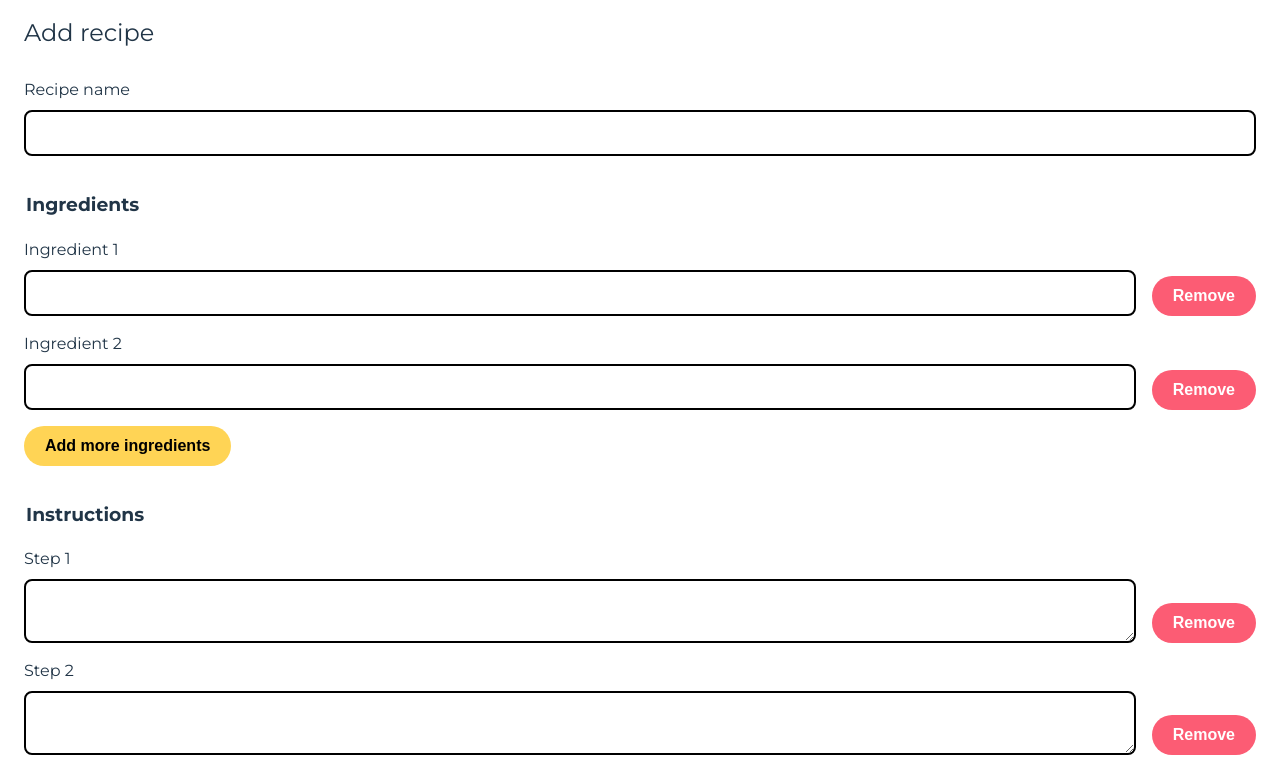
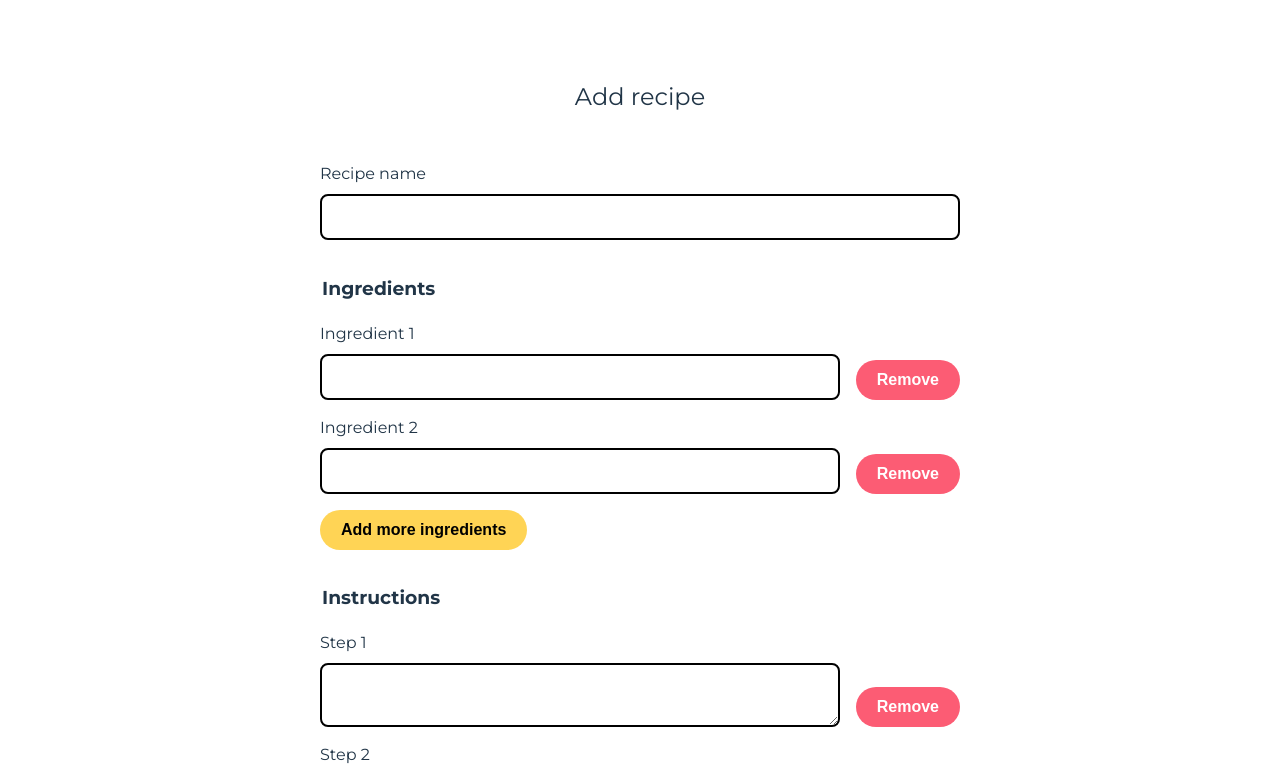
Before and after one commit to Corneliaryas/recipes-frontend, a React (Vite) app: page /add-recipe in a window 1280 px wide. Shown: the top 769 px of the page. Built offline with nearby package versions, Linux system fonts and the light colour scheme.

Commit message:
feat: add recipe

```diff
--- a/package.json
+++ b/package.json
@@ -14,6 +14,7 @@
     "@emotion/styled": "^11.14.0",
     "@tanstack/react-query": "^5.66.0",
     "@tanstack/react-query-devtools": "^5.66.0",
+    "axios": "^1.7.9",
     "react": "^18.3.1",
     "react-dom": "^18.3.1",
     "react-router": "^7.1.5"
--- a/src/AddRecipe/AddRecipe.tsx
+++ b/src/AddRecipe/AddRecipe.tsx
@@ -1,73 +1,57 @@
-import styled from "@emotion/styled";
+import { useMemo, useState } from "react";
+import {
+  StyledContainer,
+  Label,
+  Input,
+  Form,
+  Fieldset,
+  FieldsetField,
+  StyledRemoveButton,
+  StyledAddButton,
+  Textarea,
+  StyledSubmitButton,
+} from "./styles";
+import { useMutation } from "@tanstack/react-query";
+import axios from "axios";
 import { Button } from "../ui/Button";
-import { useState } from "react";
-
-const Form = styled.form`
-  display: flex;
-  flex-direction: column;
-  gap: 1rem;
-  margin: 2rem 0;
-`;
-const Input = styled.input`
-  padding: 0.75rem;
-  border-radius: 0.5rem;
-  box-sizing: border-box;
-  font-size: 1rem;
-  width: 100%;
-  background-color: transparent;
-  border: 2px solid black;
-  color: var(--main-text-color);
-`;
-
-const Textarea = styled.textarea`
-  padding: 0.75rem;
-  border-radius: 0.5rem;
-  box-sizing: border-box;
-  font-size: 1rem;
-  width: 100%;
-  background-color: transparent;
-  border: 2px solid black;
-  color: var(--main-text-color);
-`;
-
-const Label = styled.label`
-  display: flex;
-  flex-direction: column;
-  width: 100%;
-  gap: 0.5rem;
-`;
-
-const FieldsetField = styled.div`
-  display: flex;
-  flex-direction: row;
-  justify-content: space-between;
-  align-items: flex-end;
-  gap: 1rem;
-`;
-
-const Fieldset = styled.fieldset`
-  border: none;
-  margin: 0;
-  padding: 0;
-  display: flex;
-  flex-direction: column;
-  gap: 1rem;
-`;
-
-const StyledAddButton = styled(Button)`
-  background-color: var(--tertiary-color);
-`;
-const StyledRemoveButton = styled(Button)`
-  background-color: var(--secondary-color);
-  color: white;
-`;
-
-const StyledSubmitButton = styled(Button)`
-  width: 100%;
-  margin: 1rem 0;
-`;
+import { Link } from "react-router";
+interface Recipe {
+  title: string;
+  ingredients: string[];
+  instructions: string;
+}
+const postRecipe = async (recipe: Recipe) => {
+  const url = `https://recipes-backend-cl9w.onrender.com/recipes`;
+  const res = await axios({
+    method: "post",
+    url: url,
+    headers: { "Content-Type": "application/json" },
+    data: recipe,
+  });
+  return res;
+};
 
 export const AddRecipe = () => {
+  const mutation = useMutation({
+    mutationFn: (recipe: Recipe) => {
+      return postRecipe(recipe);
+    },
+    onSuccess(data) {
+      setName("");
+      setIngredientsFields([{ value: "" }, { value: "" }]);
+      setInstructionsFields([{ value: "" }, { value: "" }]);
+      setNewRecipeId(data.data._id);
+      console.log(data.data);
+    },
+  });
+  const errorMessage = useMemo(
+    () =>
+      mutation.error && axios.isAxiosError(mutation.error)
+        ? mutation.error.response?.data?.message
+        : "Something went wrong",
+    [mutation.error]
+  );
+  const [newRecipeId, setNewRecipeId] = useState("");
   const [name, setName] = useState("");
   const [ingredientsFields, setIngredientsFields] = useState([
     { value: "" },
@@ -78,9 +62,16 @@ export const AddRecipe = () => {
     { value: "" },
   ]);
 
+  const ingredients = ingredientsFields.map((field) => field.value);
+
   const onSubmit = (e: any) => {
     e.preventDefault();
     console.log({ name, ingredientsFields, instructionsFields });
+    mutation.mutate({
+      title: name,
+      ingredients: ingredients,
+      instructions: "testing stuff",
+    });
   };
 
   const onChangeIngredientHandler = (index: number, e: any) => {
@@ -114,10 +105,21 @@ export const AddRecipe = () => {
     updatedFields.splice(index, 1);
     setInstructionsFields(updatedFields);
   };
+  return (
+    <StyledContainer>
+      <h2>Add recipe</h2>
+      {mutation.isSuccess && (
+        <>
+          <p>Recipe sent!</p>
+          <Link to={{ pathname: `../recipes/${newRecipeId}` }}>
+            Go to recipe
+          </Link>
+        </>
+      )}
 
-  return (
-    <main>
-      <h2>Add recipe</h2>
+      {mutation.isError && errorMessage}
+      {mutation.isPending && <p>Sending recipe</p>}
+      {!mutation.isSuccess && (
         <Form
           onSubmit={(e) => {
             onSubmit(e);
@@ -161,7 +163,10 @@ export const AddRecipe = () => {
                 </FieldsetField>
               );
             })}
-          <StyledAddButton type="button" onClick={(e) => addIngredientField(e)}>
+            <StyledAddButton
+              type="button"
+              onClick={(e) => addIngredientField(e)}
+            >
               Add more ingredients
             </StyledAddButton>
           </Fieldset>
@@ -202,6 +207,7 @@ export const AddRecipe = () => {
 
           <StyledSubmitButton type="submit">Send recipe</StyledSubmitButton>
         </Form>
-    </main>
+      )}
+    </StyledContainer>
   );
 };
--- /dev/null
+++ b/src/AddRecipe/styles.ts
@@ -0,0 +1,94 @@
+import styled from "@emotion/styled";
+import { Button } from "../ui/Button";
+
+export const StyledContainer = styled.main`
+  display: flex;
+  width: 100%;
+  flex-direction: column;
+  box-sizing: border-box;
+  padding: 1rem;
+
+  @media (min-width: 576px) {
+    padding: 4rem;
+    max-width: 80rem;
+    margin: 0 auto;
+  }
+  @media (min-width: 768px) {
+    padding: 4rem 8rem;
+    max-width: 80rem;
+    margin: 0 auto;
+    justify-content: center;
+    align-items: center;
+  }
+`;
+
+export const Form = styled.form`
+  display: flex;
+  flex-direction: column;
+  gap: 1rem;
+  margin: 2rem 0;
+  width: 100%;
+
+  @media (min-width: 768px) {
+    max-width: 40rem;
+  }
+`;
+
+export const Input = styled.input`
+  padding: 0.75rem;
+  border-radius: 0.5rem;
+  box-sizing: border-box;
+  font-size: 1rem;
+  width: 100%;
+  background-color: transparent;
+  border: 2px solid black;
+  color: var(--main-text-color);
+`;
+
+export const Textarea = styled.textarea`
+  padding: 0.75rem;
+  border-radius: 0.5rem;
+  box-sizing: border-box;
+  font-size: 1rem;
+  width: 100%;
+  background-color: transparent;
+  border: 2px solid black;
+  color: var(--main-text-color);
+`;
+
+export const Label = styled.label`
+  display: flex;
+  flex-direction: column;
+  width: 100%;
+  gap: 0.5rem;
+`;
+
+export const FieldsetField = styled.div`
+  display: flex;
+  flex-direction: row;
+  justify-content: space-between;
+  align-items: flex-end;
+  gap: 1rem;
+`;
+
+export const Fieldset = styled.fieldset`
+  border: none;
+  margin: 0;
+  padding: 0;
+  display: flex;
+  flex-direction: column;
+  gap: 1rem;
+`;
+
+export const StyledAddButton = styled(Button)`
+  background-color: var(--tertiary-color);
+`;
+export const StyledRemoveButton = styled(Button)`
+  background-color: var(--secondary-color);
+  color: white;
+`;
+
+export const StyledSubmitButton = styled(Button)`
+  width: 100%;
+  margin: 1rem 0;
+`;
--- a/src/Overview/Overview.tsx
+++ b/src/Overview/Overview.tsx
@@ -9,7 +9,7 @@ import { Loading } from "../ui/Loading";
 const StyledContainer = styled.main`
   display: flex;
   width: 100%;
-  height: 100vh;
+  min-height: 100vh;
   justify-content: center;
   align-items: center;
   text-align: center;
```
Also changed, not shown: 1 other file (tests, documents, lock files or other folders). Lines whose indentation alone changed are shown as unchanged.
